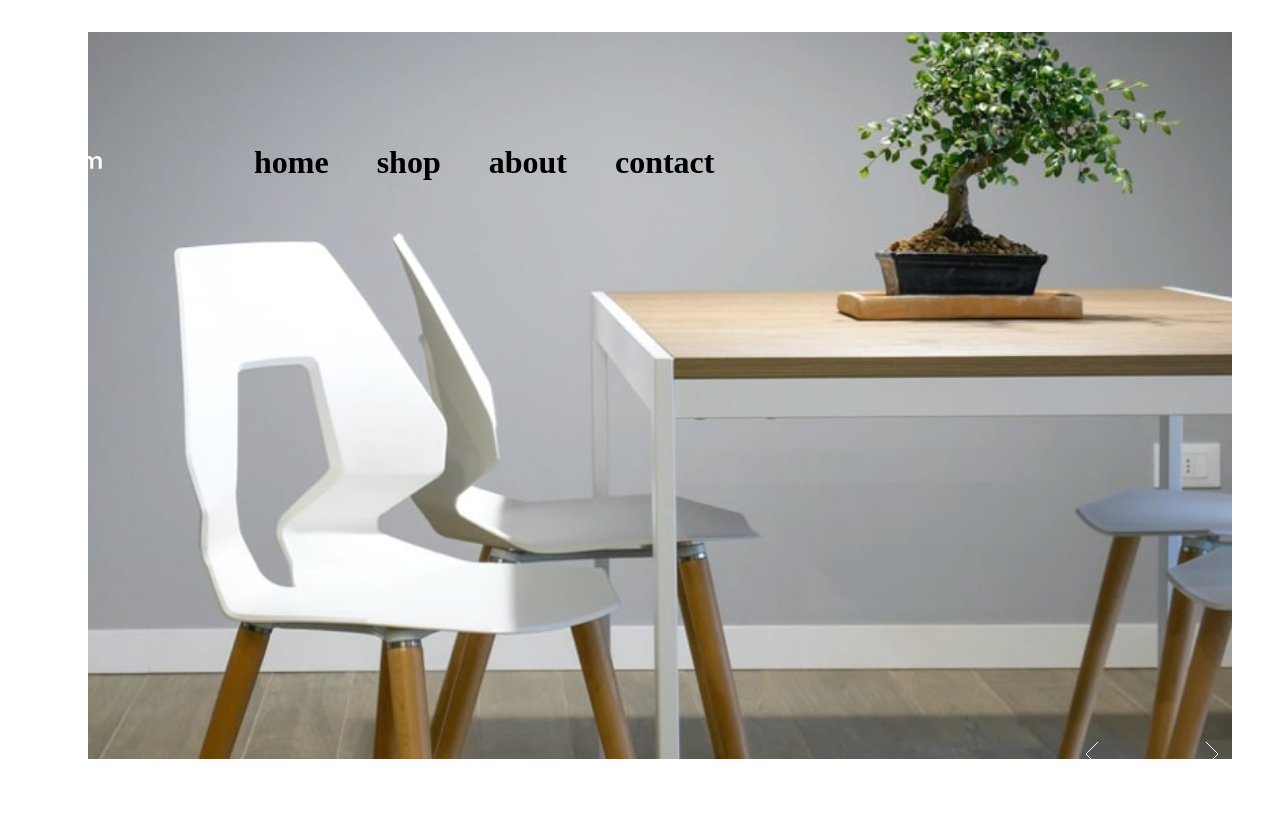
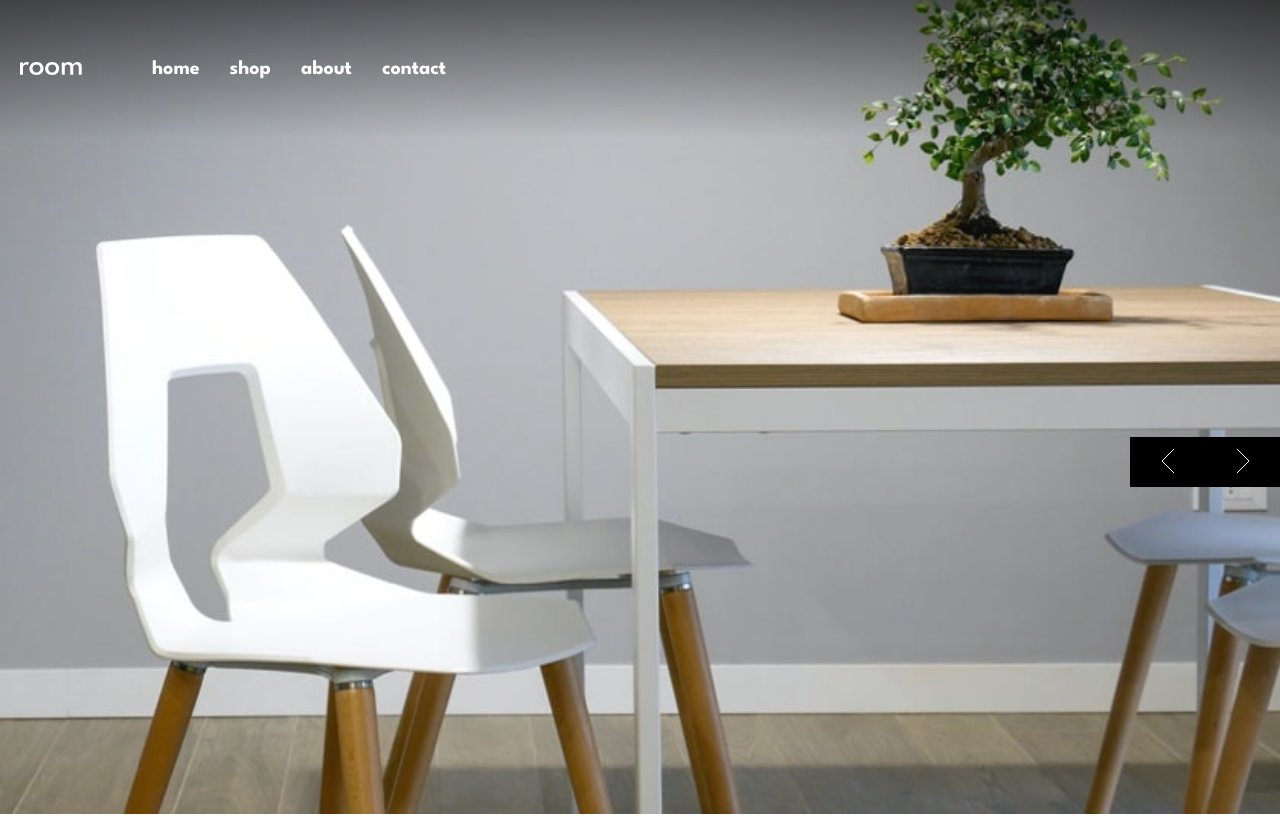
Before and after one commit to Diego2Drm/Room-homepage, a React (Vite) app: page / in a window 1280 px wide. Shown: the top 816 px of the page. Built offline with nearby package versions, Linux system fonts and the light colour scheme; the HTML template or start-up script is replaced by a standard one.

Commit message:
Correction of CSS, adding variables to each of the CSS files due to deployment failure.

```diff
--- a/src/components/About/styles.module.css
+++ b/src/components/About/styles.module.css
@@ -1,3 +1,20 @@
+@import url('https://fonts.googleapis.com/css2?family=League+Spartan:wght@100..900&display=swap');
+* {
+  margin: 0;
+  padding: 0;
+  box-sizing: border-box;
+}
+
+html {
+  font-size: 62.5%;
+  font-family: "League Spartan", serif;
+}
+:root {
+  --Dark-Gray: #a1a1a1;
+  --Black: #000000;
+  --White: #ffffff;
+  --Very-Dark-Gray: #454545;
+}
 .containerAbout {
   width: 100%;
 
--- a/src/components/NavBar/NavBar.module.css
+++ b/src/components/NavBar/NavBar.module.css
@@ -1,3 +1,20 @@
+@import url('https://fonts.googleapis.com/css2?family=League+Spartan:wght@100..900&display=swap');
+* {
+  margin: 0;
+  padding: 0;
+  box-sizing: border-box;
+}
+
+html {
+  font-size: 62.5%;
+  font-family: "League Spartan", serif;
+}
+:root {
+  --Dark-Gray: #a1a1a1;
+  --Black: #000000;
+  --White: #ffffff;
+  --Very-Dark-Gray: #454545;
+}
 .container {
   background: linear-gradient(180deg, rgba(0, 0, 0, .5) 0%, transparent 100%);
   padding: 3rem 2rem;
@@ -62,7 +79,6 @@
 
 @media (min-width: 1024px) {
   .container{
-    background: transparent;
     align-items: center;
     gap: 5rem;
   }
--- a/src/components/Slider/styles.module.css
+++ b/src/components/Slider/styles.module.css
@@ -1,3 +1,20 @@
+@import url('https://fonts.googleapis.com/css2?family=League+Spartan:wght@100..900&display=swap');
+* {
+  margin: 0;
+  padding: 0;
+  box-sizing: border-box;
+}
+
+html {
+  font-size: 62.5%;
+  font-family: "League Spartan", serif;
+}
+:root {
+  --Dark-Gray: #a1a1a1;
+  --Black: #000000;
+  --White: #ffffff;
+  --Very-Dark-Gray: #454545;
+}
 .mainContainer {
   width: 100%;
   height: auto;
```
